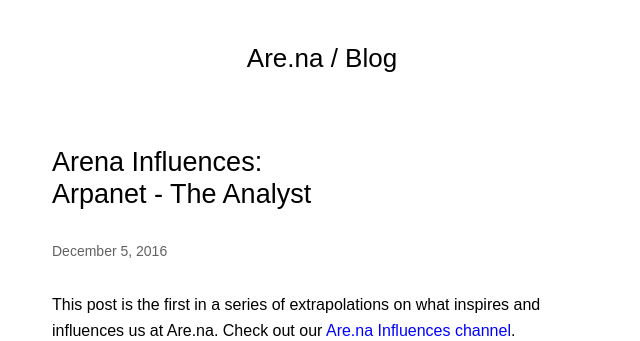
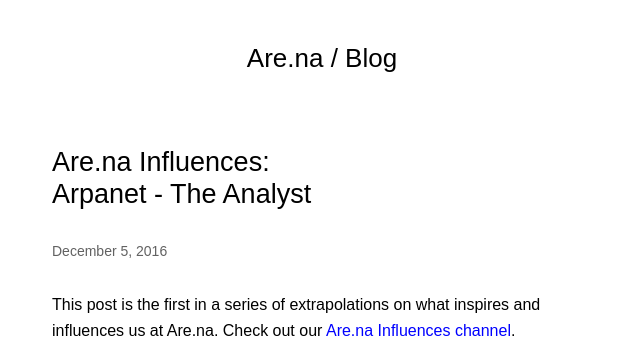
Before and after one commit to aredotna/building, a Jekyll site: the page built from _posts/2016-12-05-arpanet.markdown, in a window 1280 px wide. Shown: the top 341 px of the page, without its empty margins (318-958 px from the left). Built offline with Jekyll 4.4.1, drawn with Linux system fonts in a browser that asks for light colours.

Commit message:
Update 2016-12-05-arpanet.markdown

```diff
--- a/_posts/2016-12-05-arpanet.markdown
+++ b/_posts/2016-12-05-arpanet.markdown
@@ -1,7 +1,7 @@
 ---
 layout: post
 title:  "Arpanet - The Analyst"
-category: "Arena Influences"
+category: "Are.na Influences"
 tags: "featured"
 image: "https://d2w9rnfcy7mm78.cloudfront.net/792750/original_e6c513413db3cccf4efbffa948c0e684.jpg"
 ---
```
